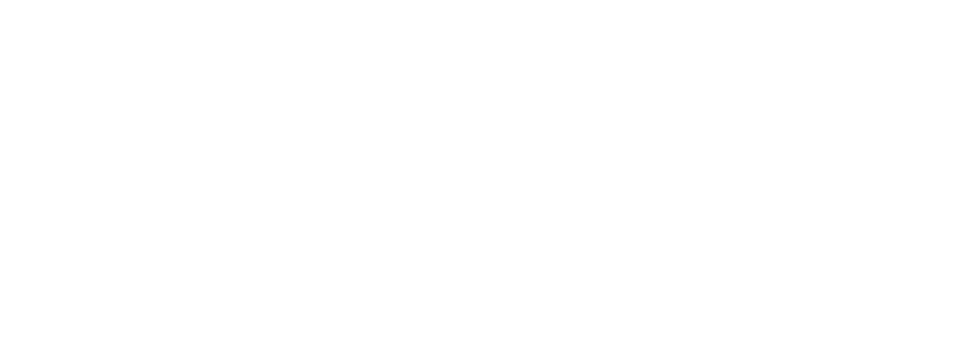
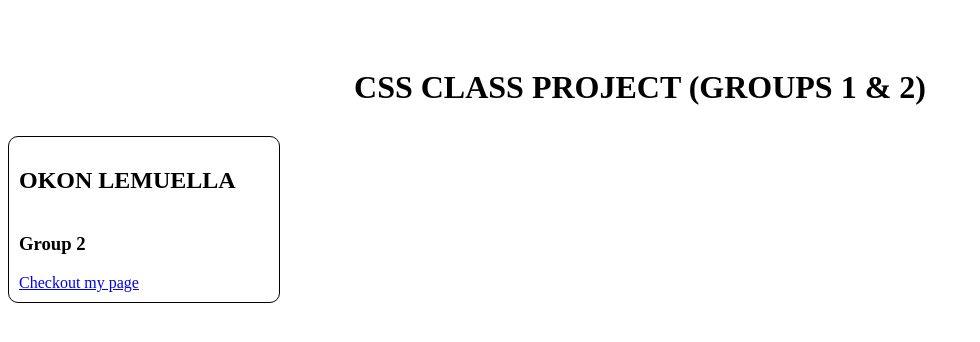
Before and after one commit to Lemuella01/contributors, a plain HTML site: page index.html in a window 1280 px wide. Shown: the whole page, without its empty margins (0-980 px from the left). Drawn offline with Linux system fonts and the light colour scheme.

Commit message:
lemy commit

```diff
--- a/index.html
+++ b/index.html
@@ -0,0 +1,39 @@
+<!DOCTYPE html>
+<html lang="en">
+<head>
+    <meta charset="UTF-8">
+    <meta http-equiv="X-UA-Compatible" content="IE=edge">
+    <meta name="viewport" content="width=device-width, initial-scale=1.0">
+    <link rel="stylesheet" href="style.css">
+    <title>CSS Class project</title>
+</head>
+
+    <body>
+      <main>
+        <h1 class="project_tittle">CSS CLASS PROJECT (GROUPS 1 & 2)</h1>
+
+        <div class="card_container">
+<div class="card">
+    <h2>OKON LEMUELLA</h2>
+    <h3>Group 2</h3>
+    <a href="lemuella.html">Checkout my page</a>
+</div>
+<!-- <div class="card">
+    <h2>OKON LEMUELLA</h2>
+    <h3>Group 2</h3>
+    <a href="lemuella.html">Checkout my page</a>
+</div>
+<div class="card">
+    <h2>OKON LEMUELLA</h2>
+    <h3>Group 2</h3>
+    <a href="lemuella.html">Checkout my page</a>
+</div>
+<div class="card">
+  <h2>OKON LEMUELLA</h2>
+  <h3>Group 2</h3>
+  <a href="lemuella.html">Checkout my page</a>
+</div> -->
+</main>
+
+</body>
+</html>
--- a/style.css
+++ b/style.css
@@ -0,0 +1,35 @@
+
+main{
+  padding-top: 40px;
+}
+
+.project_tittle{
+  text-align: center;
+}
+
+.card_container{
+  display: grid;
+  grid-template-columns: 1fr 1fr 1fr 1fr;
+  gap: 20px;
+  justify-content: center;
+  margin-top: 30px;
+
+}
+
+.card {
+  border: 1px solid black;
+  border-radius: 10px;
+  max-width: 250px;
+  width: 100%;
+  padding: 10px;
+  display: flex;
+  flex-direction: column;
+  align-content: center;
+}
+
+/* lemuella"s css styles */
+.lemuella_header{
+  color: blue;
+  text-align: center;
+  margin-top: 30px;
+}
```
Also changed, not shown: lemuella.html (+13 -6 lines).
